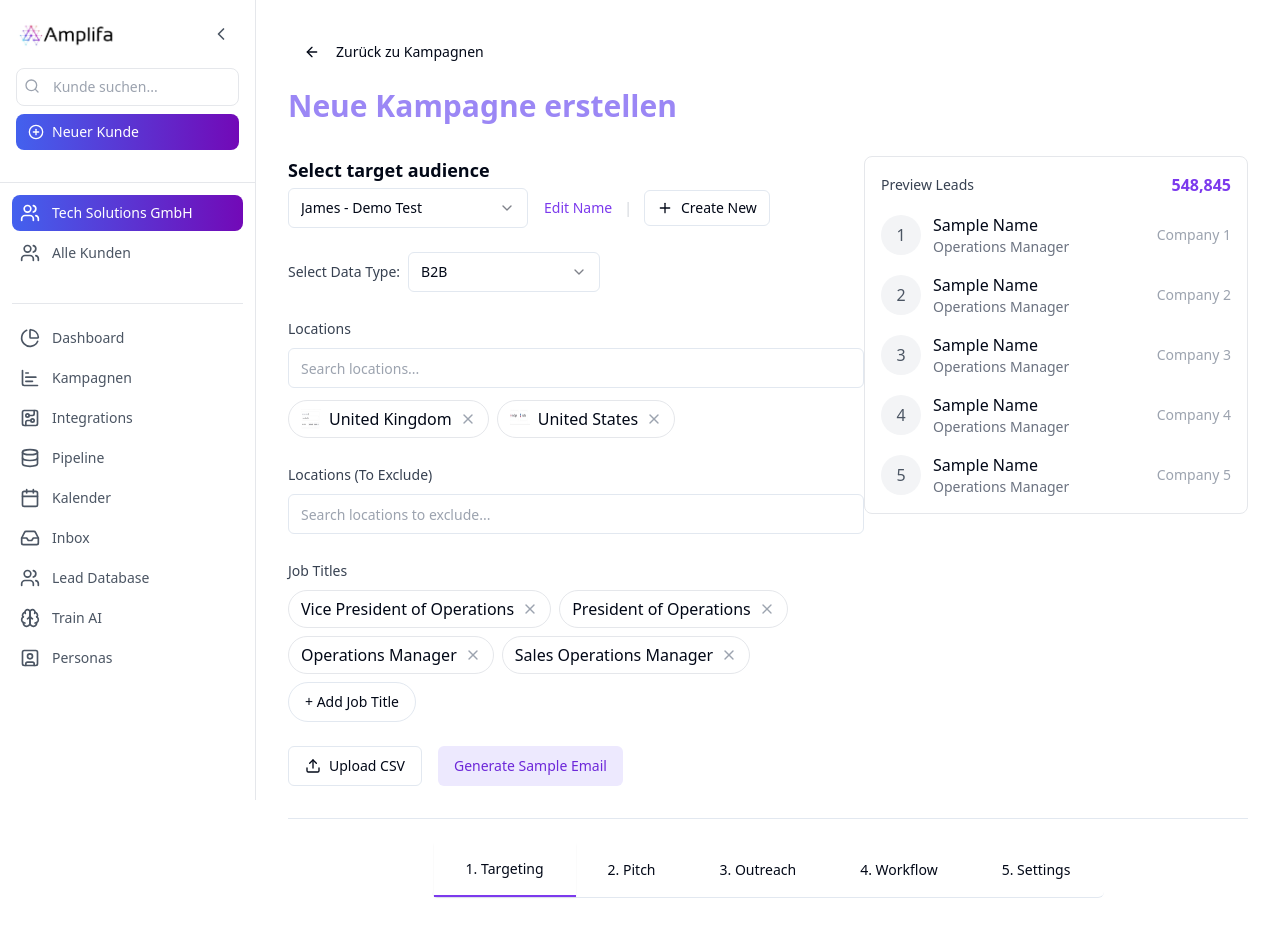
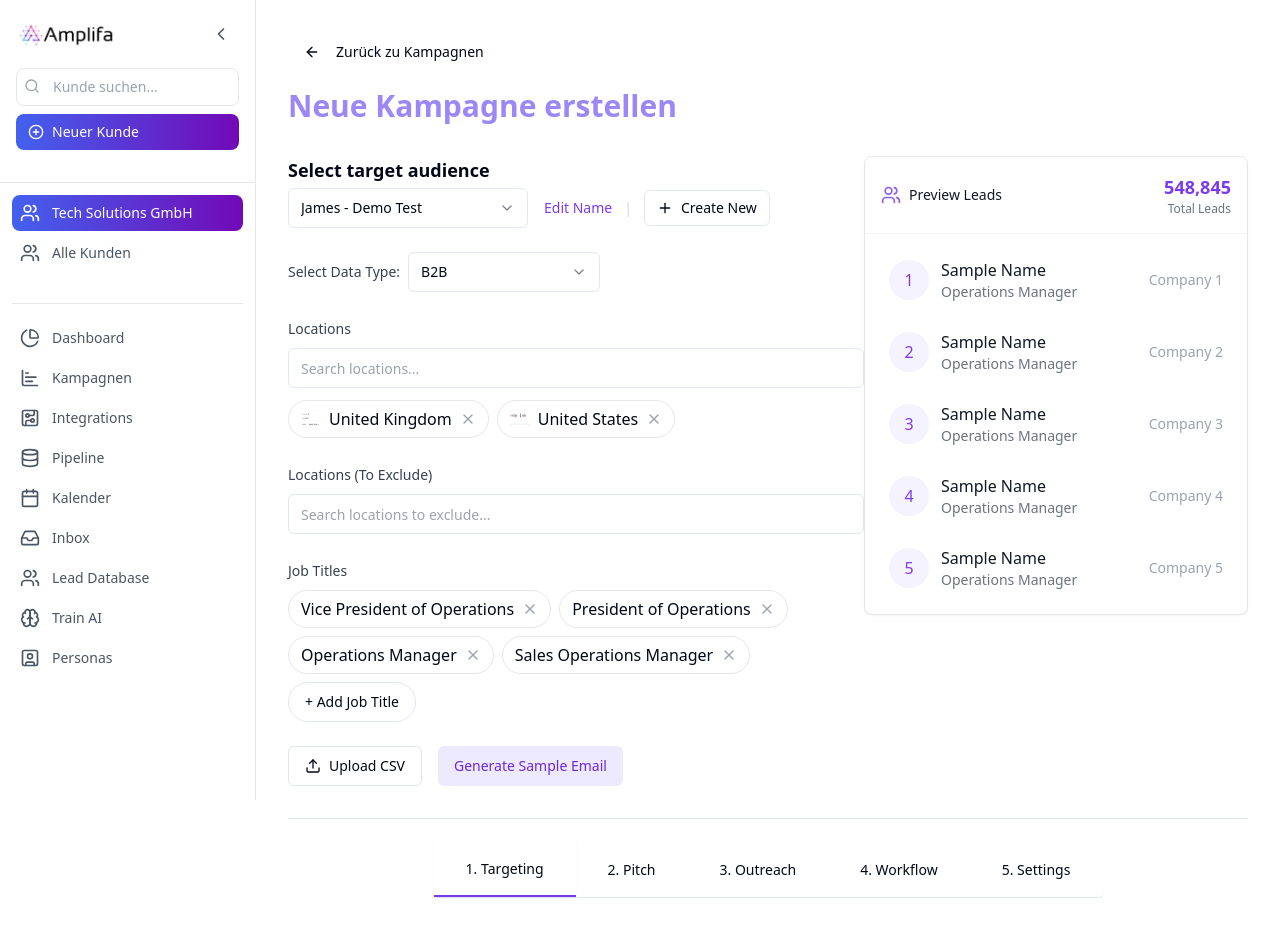
Before and after one commit to afilipiak25/agency-insight-portal, a React (Vite) app: page /campaigns/create in a window 1280 px wide. Shown: the top 936 px of the page. Built offline with nearby package versions, Linux system fonts and the light colour scheme.

Commit message:
Improve Preview Leads Section
Improve the styling and design of the "Preview Leads" section on the right side of the page.

```diff
--- a/src/components/campaigns/CreateCampaignForm.tsx
+++ b/src/components/campaigns/CreateCampaignForm.tsx
@@ -154,23 +154,34 @@ export const CreateCampaignForm = () => {
         </div>
 
         {/* Preview Section */}
-        <div className="w-96 bg-white rounded-lg border border-gray-200 p-4">
-          <div className="flex items-center justify-between mb-4">
-            <h3 className="text-sm font-medium text-gray-700">Preview Leads</h3>
-            <span className="text-violet-600 font-semibold">548,845</span>
+        <div className="w-96 bg-white rounded-lg border border-gray-200 shadow-sm">
+          <div className="p-4 border-b border-gray-100">
+            <div className="flex items-center justify-between">
+              <div className="flex items-center gap-2">
+                <Users className="w-5 h-5 text-violet-500" />
+                <h3 className="text-sm font-medium text-gray-900">Preview Leads</h3>
+              </div>
+              <div className="flex flex-col items-end">
+                <span className="text-violet-600 font-semibold text-lg">548,845</span>
+                <span className="text-xs text-gray-500">Total Leads</span>
+              </div>
+            </div>
           </div>
 
-          <div className="space-y-4">
+          <div className="p-4 space-y-3">
             {[1, 2, 3, 4, 5].map((index) => (
-              <div key={index} className="flex items-center gap-3">
-                <div className="w-10 h-10 bg-gray-100 rounded-full flex items-center justify-center text-gray-600">
+              <div
+                key={index}
+                className="flex items-center gap-3 p-2 rounded-lg hover:bg-gray-50 transition-colors"
+              >
+                <div className="w-10 h-10 bg-violet-50 rounded-full flex items-center justify-center text-violet-600 font-medium">
                   {index}
                 </div>
-                <div className="flex-1">
-                  <div className="font-medium">Sample Name</div>
+                <div className="flex-1 min-w-0">
+                  <div className="font-medium text-gray-900 truncate">Sample Name</div>
                   <div className="text-sm text-gray-500">Operations Manager</div>
                 </div>
-                <div className="text-sm text-gray-400">Company {index}</div>
+                <div className="text-sm text-gray-400 whitespace-nowrap">Company {index}</div>
               </div>
             ))}
           </div>
```
